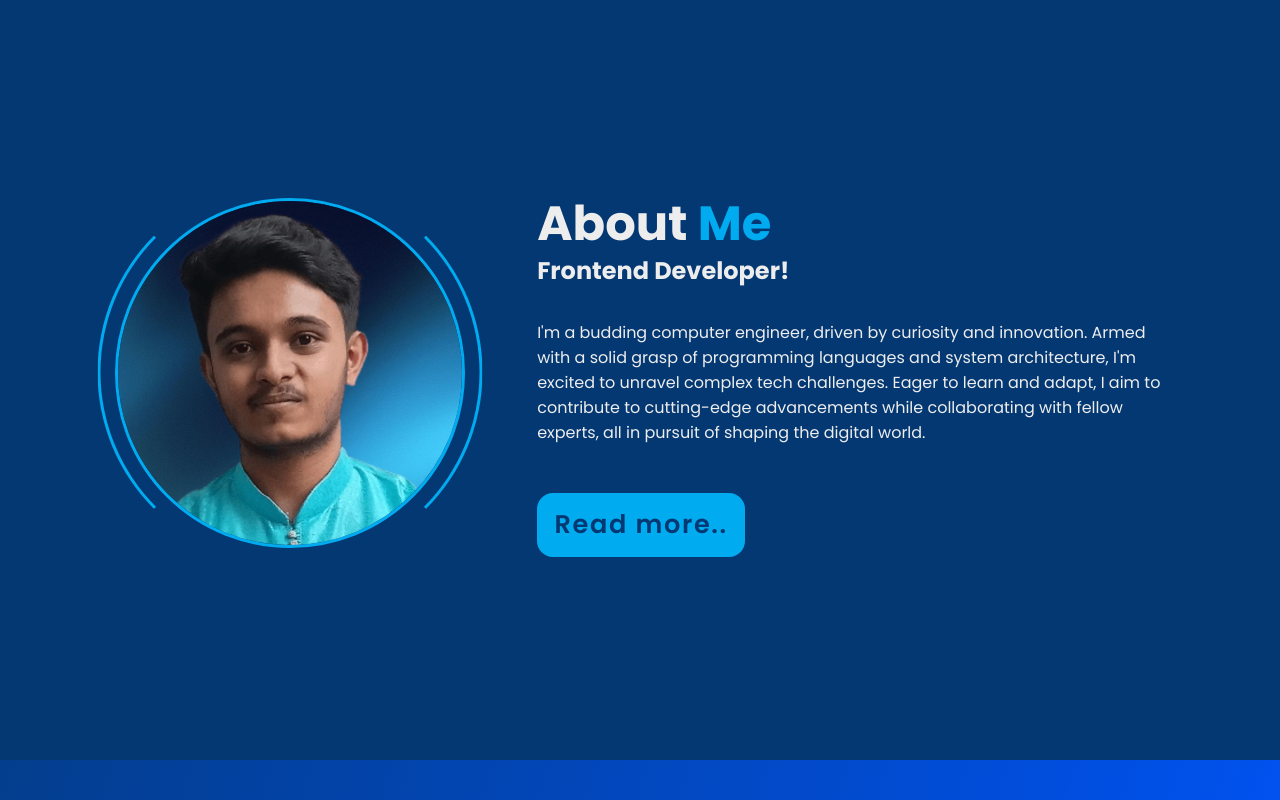
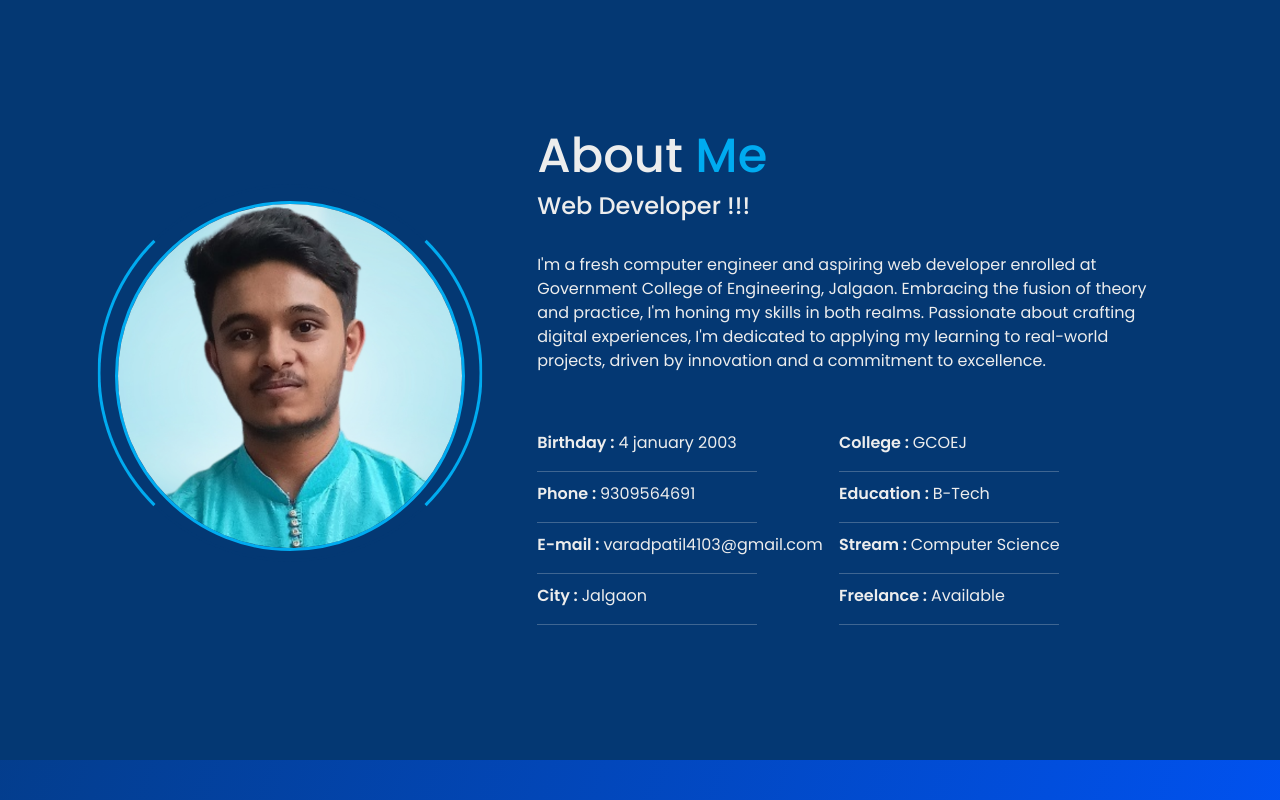
Before and after one commit to Varadpatil04/Portfolio, a plain HTML site: page index.html in a window 1280 px wide. Shown: the part 840-1640 px from the top of the page. Drawn offline with nearby package versions, Linux system fonts and the light colour scheme.

Commit message:
About Created
Personal Info Added

```diff
--- a/index.html
+++ b/index.html
@@ -8,8 +8,8 @@
     <!-- links-->
     <link rel="stylesheet" href="style.css">
 
-    <!-- <link href="https://cdn.jsdelivr.net/npm/bootstrap@5.3.1/dist/css/bootstrap.min.css" rel="stylesheet"
-        integrity="sha384-4bw+/aepP/YC94hEpVNVgiZdgIC5+VKNBQNGCHeKRQN+PtmoHDEXuppvnDJzQIu9" crossorigin="anonymous"> -->
+    <link href="https://cdn.jsdelivr.net/npm/bootstrap@5.3.1/dist/css/bootstrap.min.css" rel="stylesheet"
+        integrity="sha384-4bw+/aepP/YC94hEpVNVgiZdgIC5+VKNBQNGCHeKRQN+PtmoHDEXuppvnDJzQIu9" crossorigin="anonymous">
 
 
 
@@ -31,6 +31,9 @@
 <body>
 
 
+<!-- ******************************* Navbar ******************************* -->
+
+
     <header class="header">
         <a href="#home" class="logo">Portfolio.</a>
 
@@ -49,10 +52,18 @@
 
     </header>
 
-    <!-- home-page  -->
+<!-- ************************************ Navbar Ends ****************************** -->
+
+
+
+ <!--************************************* Home-page ********************************* -->
+
+
+
+
     <section class="home" id="home">
         <div class="home-content">
-            <h1>Hi, I'm <span class="txt" >Varad Patil</span></h1>
+            <h1>Hi, I'm <span class="txt">Varad Patil</span></h1>
             <div class="animate-text">
                 <h3>Developer</h3>
             </div>
@@ -60,8 +71,8 @@
                 responsive designs. Lifelong learner, coding enthusiast, and design aficionado.</p>
 
             <div class="btn-box">
-                <a href="#" class="btn">Cv<span style="padding-left: 8px;"><span class="material-symbols-outlined"
-                            style="padding-top: 9px;">
+                <a href="#" class="btn btn-outline-info">Cv<span style="padding-left: 8px;"><span
+                            class="material-symbols-outlined" style="padding-top: 9px;">
                             contract_edit
                         </span></a>
                 <a href="#" class="btn">Let's Talk<span style="padding-left: 10px;"></span><span
@@ -79,41 +90,142 @@
         </div>
     </section>
 
-    <!-- about Section  -->
+
+
+    <!-- ************************** Home Section Ends here ********************** -->
+
+
+    <!-- *************************** About Section ******************************- -->
+
+
+
     <section class="about" id="about">
 
 
         <div class="about-img">
-            <img src="./images/About.jpeg" style="width: 350px; border-radius: 50%;     border: .2rem solid #00abf0;" alt="">
+            <img src="./images/About-image.png"
+                style="width: 350px; border-radius: 50%;     border: .2rem solid #00abf0;" alt="">
             <span class="circlespin"></span>
         </div>
         <div class="aboutcontent">
             <h2 class="heading">About <span class="txt">Me</span></h2>
-            <h3>Frontend Developer!</h3>
-            <p>I'm a budding computer engineer, driven by curiosity and innovation. Armed with a solid grasp of programming languages and system architecture, I'm excited to unravel complex tech challenges. Eager to learn and adapt, I aim to contribute to cutting-edge advancements while collaborating with fellow experts, all in pursuit of shaping the digital world.</p>
-            <div class="btn-box btns">
-                <a href="#" class="btn">Read more..</a>
+            <h3>Web Developer !!!</h3>
+            <p>I'm a fresh computer engineer and aspiring web developer enrolled at Government College of Engineering,
+                Jalgaon. Embracing the fusion of theory and practice, I'm honing my skills in both realms. Passionate
+                about crafting digital experiences, I'm dedicated to applying my learning to real-world projects, driven
+                by innovation and a commitment to excellence.</p>
+
+
+<!-- **************************** Personal-info ****************************** -->
+
+
+            <div class="container">
+                <div class="row">
+                    <div class="personal-info">
+                        <div class="row">
+                            <div class="info-item">
+                                <p><span>Birthday : </span> 4 january 2003</p>
+                                <hr>
+                            </div>
+                            <div class="info-item">
+                                <p><span>Phone : </span> 9309564691</p>
+                                <hr>
+                            </div>
+                            <div class="info-item">
+                                <p><span>E-mail : </span><a
+                                        href="mailto:varadpatil4103@gmail.com">varadpatil4103@gmail.com</a></p>
+                                <hr>
+                            </div>
+                            <div class="info-item">
+                                <p><span>City : </span> Jalgaon</p>
+                                <hr>
+                            </div>
+
+                        </div>
+                    </div>
+                </div>
+                <div class="row">
+                    <div class="personal-info">
+                        <div class="row">
+                            <div class="info-item">
+                                <p><span>College : </span> GCOEJ</p>
+                                <hr>
+                            </div>
+                            <div class="info-item">
+                                <p><span>Education : </span> B-Tech</p>
+                                <hr>
+                            </div>
+                            <div class="info-item">
+                                <p><span>Stream : </span>
+                                    Computer Science</p>
+                                <hr>
+                            </div>
+                            <div class="info-item">
+                                <p><span>Freelance : </span> Available</p>
+                                <hr>
+                            </div>
+                        </div>
+                    </div>
+                </div>
             </div>
         </div>
-
     </section>
 
 
-    <div class="projects">
+<!-- ******************************** About End ******************************* -->
 
-    </div>
-    <section>
 
-    </section>
-    <footer>
+<!-- **************************** Journey Start ******************************** -->
 
-    </footer>
+
+<section class="journey" id="journey">
+
+
+</section>
 
 
 
 
 
 
+
+
+
+
+
+
+
+
+
+
+
+
+
+
+
+
+
+
+
+
+
+
+
+
+
+
+
+
+
+
+
+
+
+
+
+<footer>
+
+</footer>
     <!-- Scripting link -->
     <script src="https://cdn.jsdelivr.net/npm/bootstrap@5.3.1/dist/js/bootstrap.bundle.min.js"
         integrity="sha384-HwwvtgBNo3bZJJLYd8oVXjrBZt8cqVSpeBNS5n7C8IVInixGAoxmnlMuBnhbgrkm"
--- a/style.css
+++ b/style.css
@@ -25,11 +25,15 @@
 html {
     overflow-x: hidden;
     font-size: 62.5;
+    scroll-behavior: smooth;
 }
 
 body {
     background-image: linear-gradient(288deg, rgba(0, 85, 255, 1) 1.5%, rgba(4, 56, 115, 1) 91.6%);
     color: #ededed;
+}
+a{
+    text-decoration: none !important;
 }
 
 .header {
@@ -92,6 +96,7 @@ section {
 
 .home-content {
     max-width: 60rem;
+    color: #ededed;
 }
 
 .home-content h1 {
@@ -274,6 +279,7 @@ section {
     font-size: 3rem;
 }
 .aboutcontent{
+    color: #ededed;
     margin-left: 2.5rem;
 }
 .aboutcontent h2{
@@ -303,3 +309,85 @@ border-bottom: .2rem solid #043873;
 border-left: .2rem solid #00abf0;
 border-right: .2rem solid #00abf0;
 }
+
+
+.container{
+    display: grid;
+    grid-template-columns: 3fr 3fr;
+}
+.info-item{
+    padding-left: 0 !important;
+}
+.info-item p{
+    font-size: 1rem;
+    margin-top: 10px;
+    margin-bottom: 10px;
+}
+.info-item a{
+    color: #ededed;
+}
+.info-item p span{
+    font-weight: 600;
+}
+.info-item hr{
+    width: 70%;
+    margin-bottom: 0;
+    border-top:solid 1px #ededed;
+}
+
+
+
+
+
+
+
+
+
+
+
+
+
+
+
+
+
+
+
+
+
+
+
+
+
+
+
+
+
+
+
+
+
+
+
+
+
+
+
+
+
+
+
+
+
+
+
+
+
+/*
+
+animation: forwards;
+transition: 1s ease-in;
+color: transparent;
+background: linear-gradient(to right,  red 20%,rgb(37, 162, 239),yellow,green);
+background-clip: text;
+-webkit-background-clip: text; */
```
Also changed, not shown: images/About-image.png (added).
